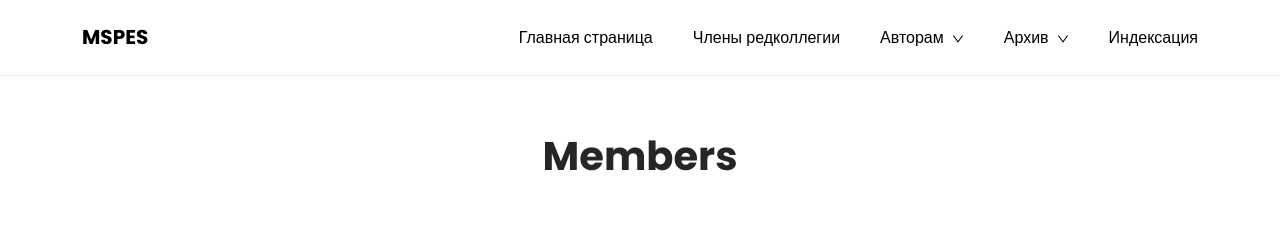
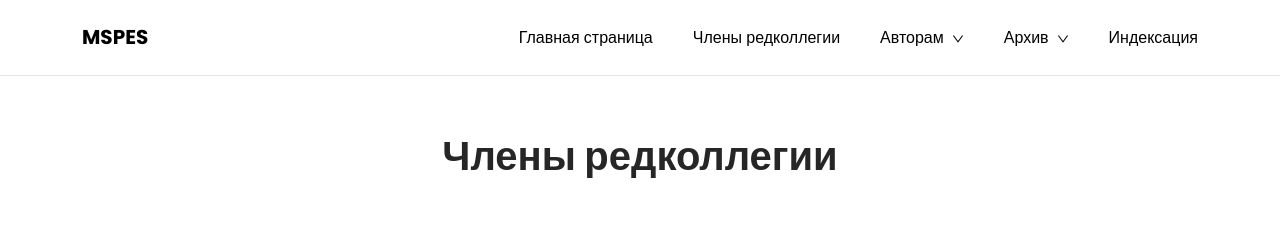
Before and after one commit to Umidjon098/mspes.uz, a React (Create React App) app: page /members in a window 1280 px wide. Shown: the top 230 px of the page. Built offline with nearby package versions, Linux system fonts and the light colour scheme; no server answers.

Commit message:
added translated text

```diff
--- a/src/views/Member.jsx
+++ b/src/views/Member.jsx
@@ -13,7 +13,7 @@ function Member() {
     <div className="container section">
       <div className="row justify-content-center mb-5">
         <div className="col-lg-7 text-center">
-          <h2 className="heading">Members</h2>
+          <h2 className="heading">Члены редколлегии</h2>
         </div>
       </div>
       <div className="member">
```
